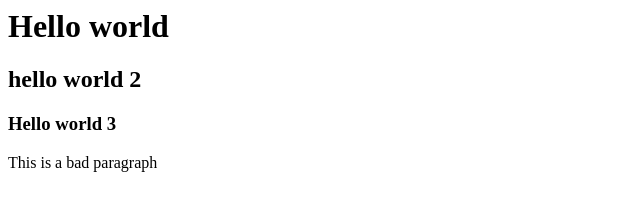
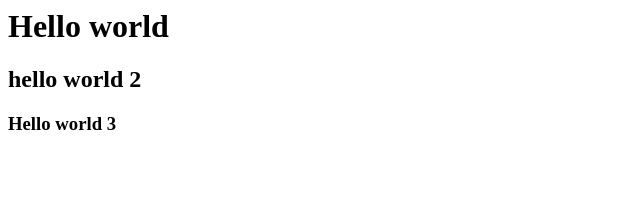
Before and after one commit to vladoleksiyenko/cookies, a plain HTML site: page index.html in a window 1280 px wide. Shown: the whole page, without its empty margins (0-640 px from the left). Drawn offline with Linux system fonts and the light colour scheme.

Commit message:
Revert "Added a bad paragraph"
This reverts commit 367f509c8c4f843ecf183744f28fe3a92fea98ec.

```diff
--- a/index.html
+++ b/index.html
@@ -1,4 +1,3 @@
 <h1>Hello world</h1>
 <h2>hello world 2</h2>
 <h3>Hello world 3</h3>
-<p>This is a bad paragraph</p>
```
